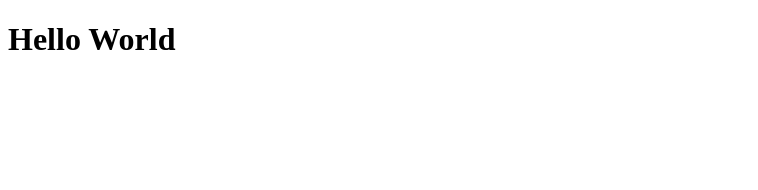
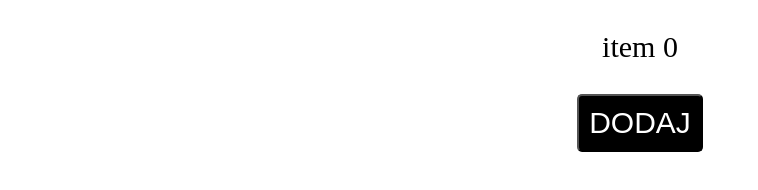
Before and after one commit to annamikosz/Module-9-JS, a website: page index.html in a window 1280 px wide. Shown: the whole page, without its empty margins (0-758 px from the left). Drawn offline with Linux system fonts and the light colour scheme.

Commit message:
manipulation of DOM after click

```diff
--- a/css/style.css
+++ b/css/style.css
@@ -0,0 +1,17 @@
+
+ul {
+  text-align: center;
+  font-size: 30px;
+  list-style-type: none;
+  padding: 0;
+}
+button {
+  margin: 0 auto;
+  font-size: 30px;
+  display: block;
+  border-radius: 5px;
+  color: #fff;
+  background-color: #000;
+  text-transform: uppercase;
+  padding: 10px;
+}
--- a/index.html
+++ b/index.html
@@ -7,7 +7,12 @@
       <title>Module 9</title>
     </head>
     <body>
-      <h1>Hello World</h1>
+      <ul id="list">
+        <li>item 0</li>
+      </ul>
+      <button id="addElem">
+        Dodaj
+      </button>
       <script src="js/script.js"></script>
     </body>
   </html>
--- a/js/script.js
+++ b/js/script.js
@@ -0,0 +1,8 @@
+var list = document.getElementById('list'),
+    add = document.getElementById('addElem');
+
+add.addEventListener('click', function() {
+  var element = document.createElement('li');
+element.innerHTML = 'item ' + document.getElementsByTagName('li').length;
+list.appendChild(element);
+});
```
